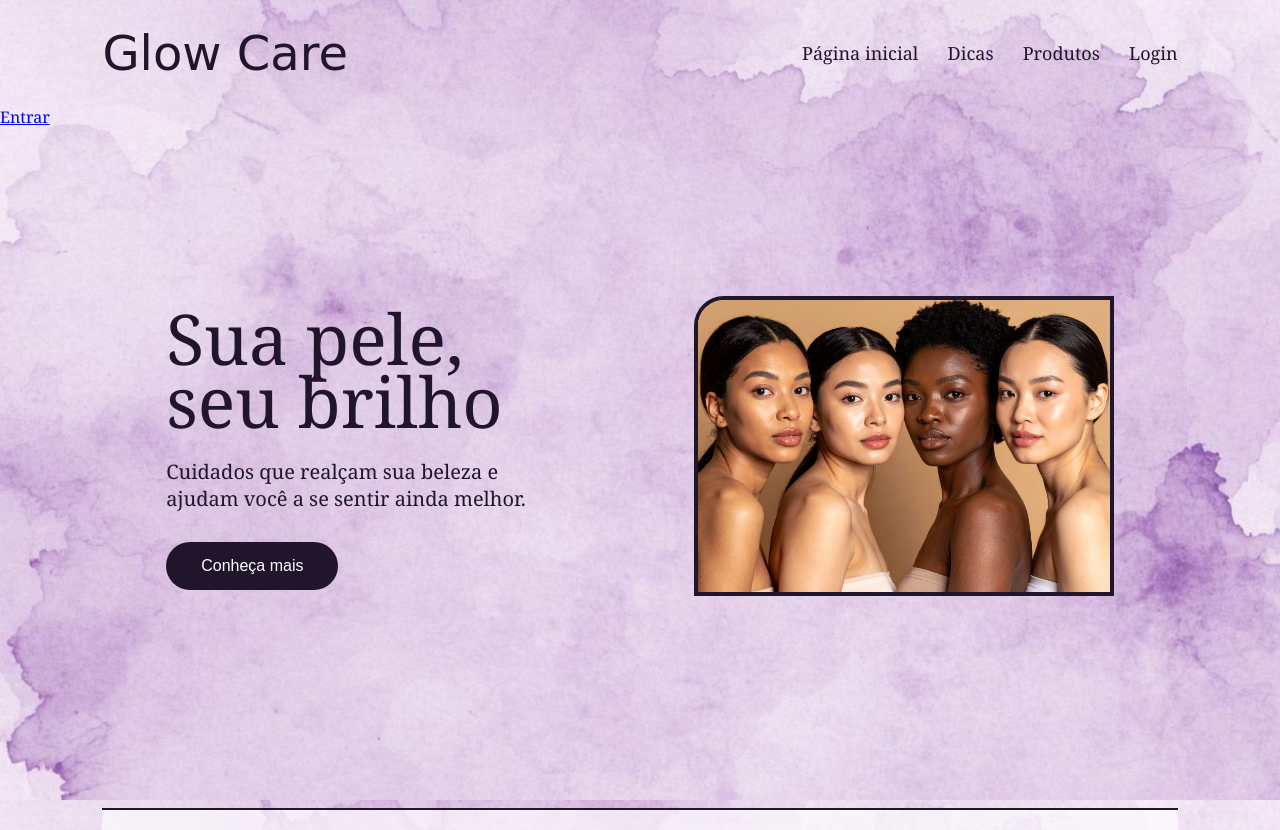
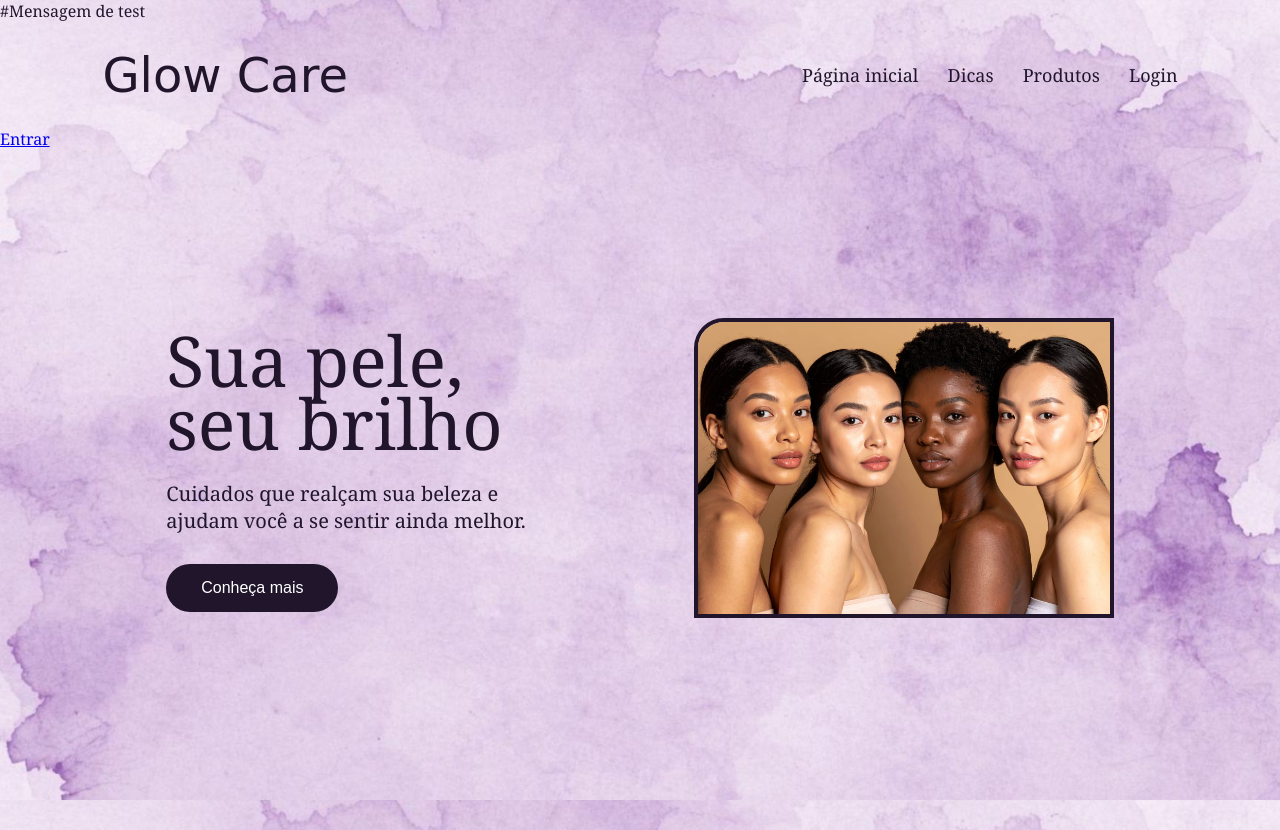
Before and after one commit to LihhCotrim/ProjetoGC, a plain HTML site: page frontend/index.html in a window 1280 px wide. Shown: the top 830 px of the page. Drawn offline with Linux system fonts and the light colour scheme.

Commit message:
Update index.html
Versão nova, a partir das mudanças do Matheus, copiadas do VS CODE.

```diff
--- a/frontend/index.html
+++ b/frontend/index.html
@@ -1,5 +1,7 @@
 <!DOCTYPE html>
 <html lang="pt-BR">
+
+#Mensagem de test
 
 <head>
 
```
